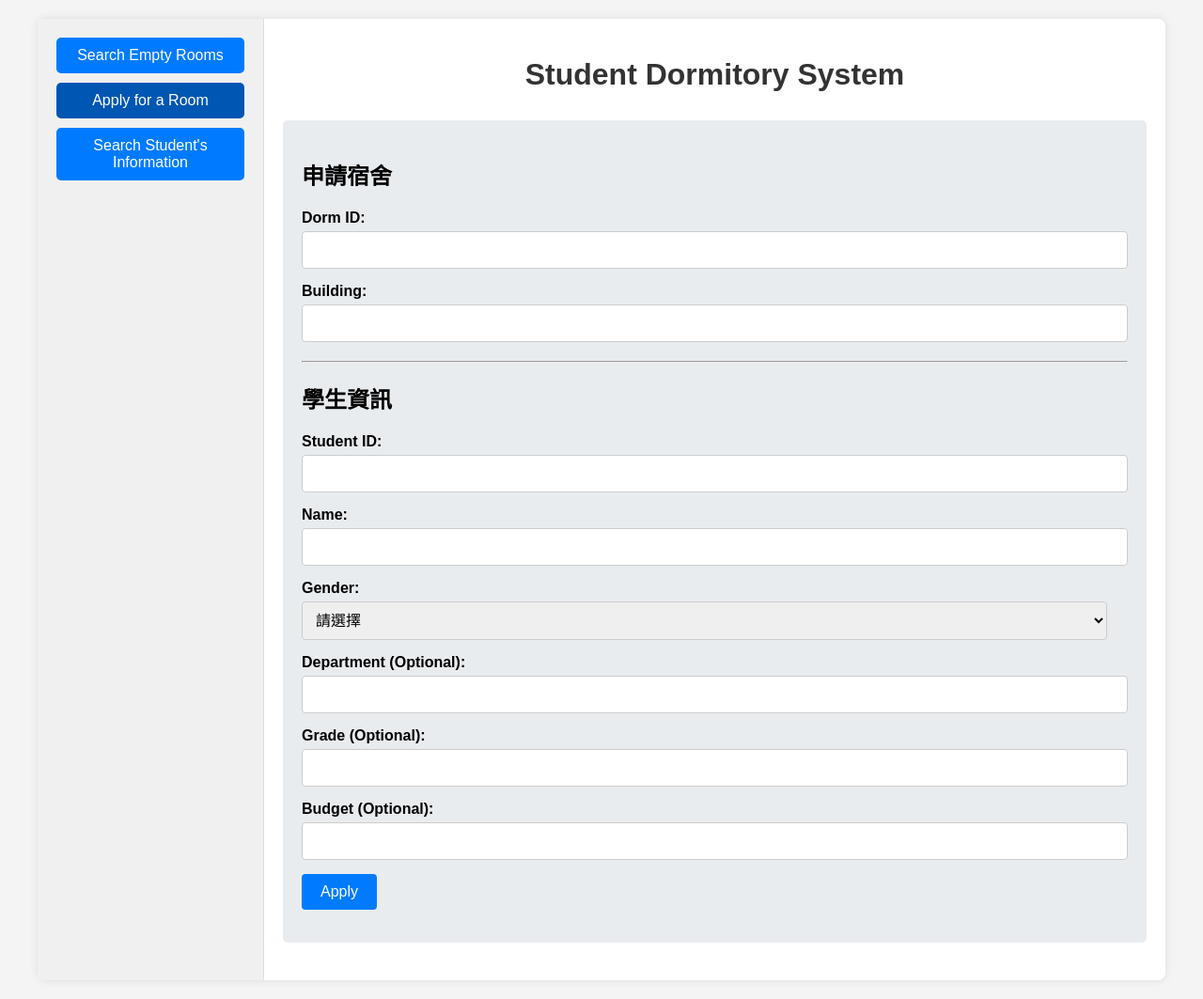
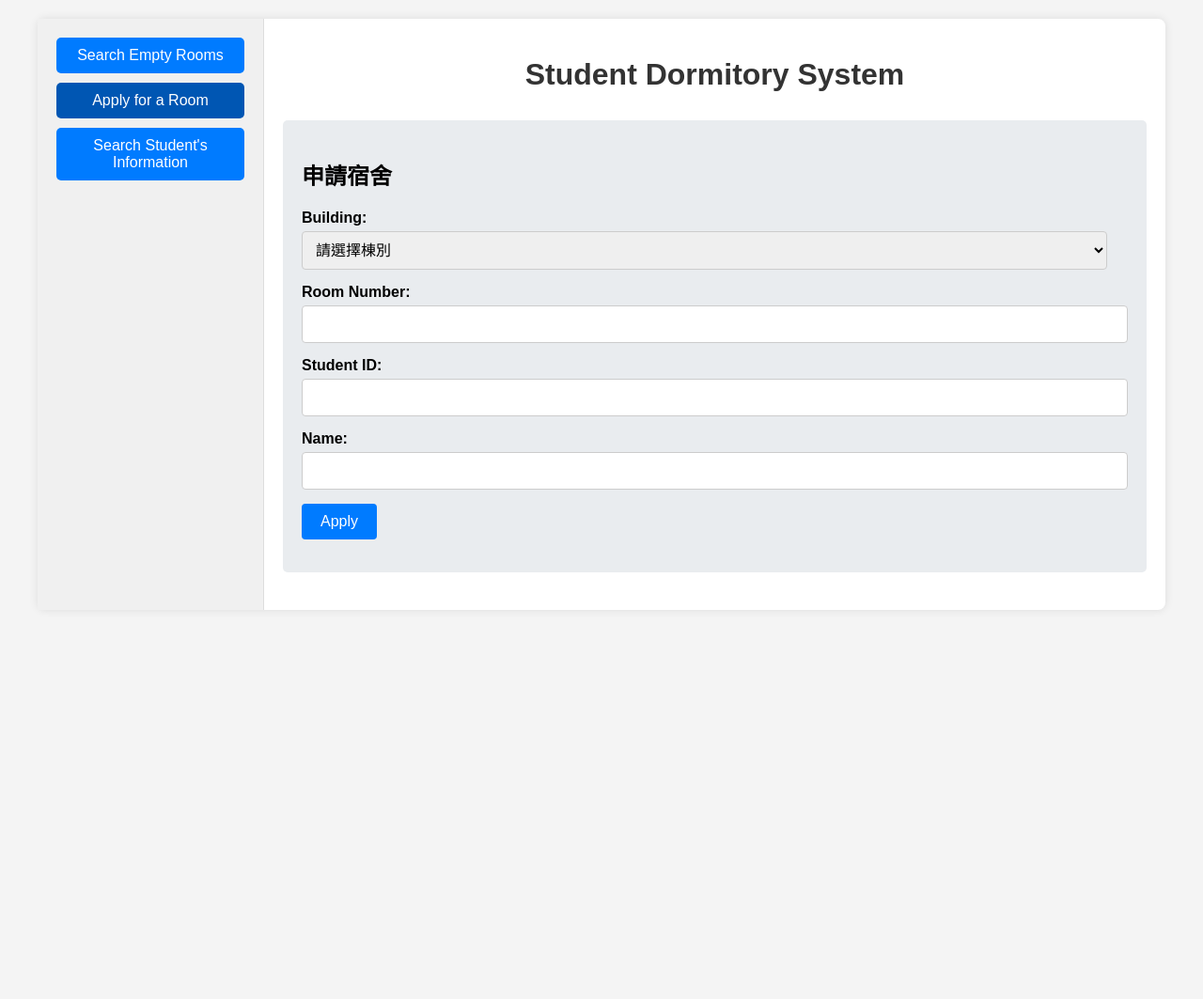
Before and after one commit to hsu24/db_final_program, a PHP site: page /apply_room.php in a window 1280 px wide. Shown: the whole page at 94% size. After the commit the page ends 649 px from the top, so only its background shows below. Run offline with PHP 8.4, Linux system fonts and the light colour scheme; tables that the repository leaves empty or names only in its code hold one stand-in row (values such as "Sample post").

Commit message:
Interface B: Apply for a room is finished by Anna

```diff
--- a/apply_room.php
+++ b/apply_room.php
@@ -2,68 +2,178 @@
 // apply_room.php
 require_once 'config.php'; // 引入資料庫連接設定
 
+// 從資料庫抓出所有不同的 building（棟別）
+$buildingStmt = $pdo->query("SELECT DISTINCT building
+                             FROM dormitory
+                             ORDER BY building");
+$buildings = $buildingStmt->fetchAll(PDO::FETCH_COLUMN);
+
 $message = '';
 
-if ($_SERVER['REQUEST_METHOD'] == 'POST' && isset($_POST['apply_room'])) {
-    $dorm_id_input = $_POST['dorm_id'] ?? '';
+if ($_SERVER['REQUEST_METHOD'] == 'POST') {
+
+    //讀取學生輸入資訊
+    $dorm_id_input = $_POST['dorm_ID'] ?? '';
     $building_input = $_POST['building'] ?? '';
-    $student_id_input = $_POST['stu_id'] ?? '';
+    $student_id_input = $_POST['stu_ID'] ?? '';
     $student_name_input = $_POST['name'] ?? '';
-    $student_gender_input = $_POST['gender'] ?? ''; // 新增性別
-    $student_department_input = $_POST['department'] ?? ''; // 新增系所
-    $student_grade_input = $_POST['grade'] ?? ''; // 新增年級
-    $student_budget_input = $_POST['budget'] ?? ''; // 新增預算
 
 
     // 簡單的輸入驗證
-    if (empty($dorm_id_input) || empty($building_input) || empty($student_id_input) || empty($student_name_input) || empty($student_gender_input)) {
-        $message = "請填寫所有必填欄位 (宿舍ID, 樓棟, 學號, 姓名, 性別)。";
+    if (empty($dorm_id_input) || empty($building_input) || empty($student_id_input) || empty($student_name_input)) {
+        $message = "請填寫所有必填欄位 (宿舍ID, 樓棟, 學號, 姓名)。";
     } else {
         try {
-            $pdo->beginTransaction(); // 開始事務
+            // 先檢查 dormitory 是否存在
+            $sql = "SELECT *
+                    FROM dormitory
+                    WHERE dorm_ID = :dorm_ID AND building = :building";
+            $stmt = $pdo->prepare($sql);
+            $stmt->execute([
+                ':dorm_ID' => $dorm_id_input,
+                ':building' => $building_input
+            ]);
 
-            // 1. 檢查學生是否已經存在
-            $stmt = $pdo->prepare("SELECT stu_ID FROM student WHERE stu_ID = :stu_id");
-            $stmt->execute([':stu_id' => $student_id_input]);
+            $stmt->execute();
+            $dormitory = $stmt->fetch();
+
+            if (!$dormitory) {
+                $message = "找不到指定的宿舍，請確認 Dorm ID 與 Building 是否正確。";
+                echo "<script>
+                            alert('找不到指定的宿舍，請確認 Dorm ID 與 Building 是否正確。');
+                            window.location.href = 'apply_room.php';
+                    </script>";
+            } else {
+                //檢查學生是否存在
+                $stmt = $pdo->prepare("SELECT *
+                                       FROM student
+                                       WHERE stu_ID = :stu_ID AND name = :name");
+                $stmt->execute([
+                    ':stu_ID' => $student_id_input,
+                    ':name' => $student_name_input
+                ]);
                 $existing_student = $stmt->fetch();
 
                 if (!$existing_student) {
-                // 如果學生不存在，則插入新學生記錄
-                $stmt = $pdo->prepare("INSERT INTO student (stu_ID, name, gender, department, grade, budget) VALUES (:stu_id, :name, :gender, :department, :grade, :budget)");
-                $stmt->execute([
-                    ':stu_id' => $student_id_input,
-                    ':name' => $student_name_input,
-                    ':gender' => $student_gender_input,
-                    ':department' => $student_department_input,
-                    ':grade' => $student_grade_input,
-                    ':budget' => $student_budget_input
-                ]);
+                    $message = "找不到學生資料，請確認 Student ID 與 Name 是否正確。";
+                    echo "<script>
+                                alert('找不到學生資料，請確認 Student ID 與 Name 是否正確。');
+                                window.location.href = 'apply_room.php';
+                        </script>";
+                }
+                // 從資料表中取出 budget 值
+                $student_budget_input = $existing_student['budget'];
+                // 預算檢查
+                if ($dormitory['price'] > $student_budget_input && !isset($_POST['confirm_overbudget'])) {
+                    echo "<form id='overBudgetForm' method='POST' action='apply_room.php'>";
+                    echo "<input type='hidden' name='stu_ID' value='" . htmlspecialchars($student_id_input) . "'>";
+                    echo "<input type='hidden' name='name' value='" . htmlspecialchars($student_name_input) . "'>";
+                    echo "<input type='hidden' name='budget' value='" . htmlspecialchars($student_budget_input) . "'>";
+                    echo "<input type='hidden' name='building' value='" . htmlspecialchars($building_input) . "'>";
+                    echo "<input type='hidden' name='dorm_ID' value='" . htmlspecialchars($dorm_id_input) . "'>";
+                    echo "<input type='hidden' name='confirm_overbudget' value='1'>";
+                    echo "</form>";
+
+                    echo "<script>
+                        if (confirm('此房間價格 ({$dormitory['price']} 元) 超出學生預算（{$student_budget_input} 元），是否仍要申請？')) {
+                            document.getElementById('overBudgetForm').submit();
                         } else {
-                // 如果學生存在，檢查是否已分配宿舍
-                $stmt = $pdo->prepare("SELECT COUNT(*) FROM assignment WHERE stu_ID = :stu_id");
-                $stmt->execute([':stu_id' => $student_id_input]);
-                if ($stmt->fetchColumn() > 0) {
-                    $message = "此學生已分配宿舍。";
-                    $pdo->rollBack();
-                    return;
+                            alert('已取消申請，返回申請頁面');
+                            window.location.href = 'apply_room.php';
                         }
-                // 學生存在但未分配宿舍，可以繼續分配
+                    </script>";
+                    exit;
                 }
 
-            // 2. 查找宿舍資訊並檢查是否有空床位
-            $stmt = $pdo->prepare("SELECT dorm_ID, building, capacity, price FROM dormitory WHERE dorm_ID = :dorm_id AND building = :building_name");
-            $stmt->execute([':dorm_id' => $dorm_id_input, ':building_name' => $building_input]);
+                $pdo->beginTransaction(); // 開始事務
+
+                if (!$existing_student) {
+                    $message = "找不到學生資料，請確認 Student ID 與 Name 是否正確。";
+                    echo "<script>
+                                alert('找不到學生資料，請確認 Student ID 與 Name 是否正確。');
+                                window.location.href = 'apply_room.php';
+                        </script>";
+                } else {
+                    if (isset($_POST['confirm_reassign'])) {
+                        // 若為重新分配，先刪除原有assignment
+                        $stmt = $pdo->prepare("DELETE FROM assignment WHERE stu_ID = :stu_ID");
+                        $stmt->execute([':stu_ID' => $student_id_input]);
+                    }
+
+                    //檢查是否已分配宿舍
+                    $stmt = $pdo->prepare("SELECT COUNT(*)
+                                           FROM assignment
+                                           WHERE stu_ID = :stu_ID");
+                    $stmt->execute([':stu_ID' => $student_id_input]);
+                    if ($stmt->fetchColumn() > 0 && !isset($_POST['confirm_reassign'])) {
+                        if ($pdo->inTransaction()) {
+                            $pdo->rollBack();
+                        }
+                        echo "<form id='confirmReassignForm' method='POST' action='apply_room.php'>";
+                        echo "<input type='hidden' name='stu_ID' value='" . htmlspecialchars($student_id_input) . "'>";
+                        echo "<input type='hidden' name='name' value='" . htmlspecialchars($student_name_input) . "'>";
+                        echo "<input type='hidden' name='budget' value='" . htmlspecialchars($student_budget_input) . "'>";
+                        echo "<input type='hidden' name='building' value='" . htmlspecialchars($building_input) . "'>";
+                        echo "<input type='hidden' name='dorm_ID' value='" . htmlspecialchars($dorm_id_input) . "'>";
+                        echo "<input type='hidden' name='confirm_reassign' value='1'>";
+                        echo "<input type='hidden' name='confirm_overbudget' value='1'>";
+                        echo "</form>";
+
+                        echo "<script>
+                            if (confirm('此學生已經分配過房間，是否要重新分配？')) {
+                                document.getElementById('confirmReassignForm').submit();
+                            } else {
+                                alert('已取消申請，返回宿舍申請頁面');
+                                window.location.href = 'apply_room.php';
+                            }
+                        </script>";
+                        exit;
+                    }
+                }
+
+                //查找宿舍資訊並檢查是否有空床位
+                $stmt = $pdo->prepare("SELECT dorm_ID, building, capacity, price
+                                       FROM dormitory
+                                       WHERE dorm_ID = :dorm_ID AND building = :building_name");
+                $stmt->execute([':dorm_ID' => $dorm_id_input, ':building_name' => $building_input]);
                 $dormitory = $stmt->fetch();
 
                 if (!$dormitory) {
                     $message = "找不到指定的宿舍。";
                     $pdo->rollBack();
-                return;
+                }
+                //判斷學生性別
+                $stmt = $pdo->prepare("SELECT gender
+                                       FROM student
+                                       WHERE stu_ID = :stu_ID AND name = :name");
+                $stmt->execute([
+                    ':stu_ID' => $_POST['stu_ID'],
+                    ':name' => $_POST['name']
+                ]);
+                $studentGender = $stmt->fetchColumn();
+                // 判斷宿舍性別限制
+                $stmt = $pdo->prepare("SELECT gender
+                                       FROM dormitory
+                                       WHERE building = :building LIMIT 1");
+                $stmt->execute([
+                    ':building' => $_POST['building']
+                ]);
+                $buildingGender = $stmt->fetchColumn();
+                //判斷性別是否符合
+                if ($studentGender !== $buildingGender) {
+                    echo "<script>
+                        alert('所選棟別的性別與學生性別不符，請重新選擇。');
+                        window.location.href = 'apply_room.php';
+                    </script>";
+                    exit;
                 }
 
                 // 獲取該宿舍已分配的床位號
-            $stmt = $pdo->prepare("SELECT bed_number FROM assignment WHERE dorm_ID = :dorm_id AND building = :building_name ORDER BY bed_number ASC");
-            $stmt->execute([':dorm_id' => $dorm_id_input, ':building_name' => $building_input]);
+                $stmt = $pdo->prepare("SELECT bed_number
+                                       FROM assignment
+                                       WHERE dorm_ID = :dorm_ID AND building = :building_name
+                                       ORDER BY bed_number ASC");
+                $stmt->execute([':dorm_ID' => $dorm_id_input, ':building_name' => $building_input]);
                 $assigned_beds = $stmt->fetchAll(PDO::FETCH_COLUMN);
 
                 $next_bed_number = 1;
@@ -76,37 +186,40 @@ if ($_SERVER['REQUEST_METHOD'] == 'POST' && isset($_POST['apply_room'])) {
                 }
 
                 if ($next_bed_number > $dormitory['capacity']) {
-                $message = "此宿舍已滿，沒有空床位。";
+                    if ($pdo->inTransaction()) {
                         $pdo->rollBack();
-                return;
+                    }
+                    echo "<script>
+                        alert('此房間已滿，請選擇其他房號。');
+                        window.location.href = 'apply_room.php';
+                    </script>";
+                    exit;
+
                 }
 
-            // 3. 插入新的分配記錄
-            $stmt = $pdo->prepare("INSERT INTO assignment (stu_ID, dorm_ID, building, bed_number) VALUES (:stu_id, :dorm_id, :building_name, :bed_number)");
+                //插入新的分配記錄
+                $stmt = $pdo->prepare("INSERT INTO assignment (stu_ID, dorm_ID, building, bed_number)
+                                       VALUES (:stu_ID, :dorm_ID, :building, :bed_number)");
                 $stmt->execute([
-                ':stu_id' => $student_id_input,
-                ':dorm_id' => $dormitory['dorm_ID'],
-                ':building_name' => $dormitory['building'],
+                    ':stu_ID' => $student_id_input,
+                    ':dorm_ID' => $dormitory['dorm_ID'],
+                    ':building' => $dormitory['building'],
                     ':bed_number' => $next_bed_number
-            ]);
-
-            // 4. 可選：插入或更新 lifestyle 資訊 (根據您的需求)
-            // 這裡假設學生申請房間時不會輸入 lifestyle 資訊，如果需要，請在此處添加表單欄位和插入/更新邏輯
-            // 例如：
-            // $bedtime_input = $_POST['bedtime'] ?? NULL;
-            // $ac_temp_input = $_POST['ac_temperature'] ?? NULL;
-            // ...
-            // $stmt = $pdo->prepare("INSERT INTO lifestyle (stu_ID, bedtime, AC_temperature, hygieneLevel, noiseSensitivity) VALUES (:stu_id, :bedtime, :ac_temp, :hygiene, :noise) ON DUPLICATE KEY UPDATE bedtime = VALUES(bedtime), AC_temperature = VALUES(AC_temperature), hygieneLevel = VALUES(hygieneLevel), noiseSensitivity = VALUES(noiseSensitivity)");
-            // $stmt->execute([...]);
+                ]);;
 
                 $pdo->commit(); // 提交事務
+
                 $message = "房間申請成功！您的床位號是: " . $next_bed_number;
+            }
 
         } catch (\PDOException $e) {
-            $pdo->rollBack(); // 如果發生錯誤，回滾事務
+            if ($pdo->inTransaction()) {
+                $pdo->rollBack();
+            }// 如果發生錯誤，回滾事務
             $message = "申請失敗：" . $e->getMessage();
             error_log("Apply Room Error: " . $e->getMessage()); // 記錄錯誤到伺服器日誌
         }
+
     }
 }
 ?>
@@ -179,48 +292,40 @@ if ($_SERVER['REQUEST_METHOD'] == 'POST' && isset($_POST['apply_room'])) {
             <div class="form-section">
                 <form action="apply_room.php" method="POST">
                     <h2>申請宿舍</h2>
-                    <div class="form-group">
-                        <label for="dorm_id">Dorm ID:</label>
-                        <input type="number" name="dorm_id" id="dorm_id" required>
-                    </div>
+                    <!-- 棟別 -->
                     <div class="form-group">
                         <label for="building">Building:</label>
-                        <input type="text" name="building" id="building" required>
+                        <select name="building" id="building" required>
+                            <option value="">請選擇棟別</option>
+                            <?php foreach ($buildings as $building): ?>
+                                <option value="<?= htmlspecialchars($building) ?>"><?= htmlspecialchars($building) ?></option>
+                            <?php endforeach; ?>
+                        </select>
                     </div>
-                    <hr style="margin: 20px 0;">
-                    <h2>學生資訊</h2>
+
+                    <!-- 房號 -->
                     <div class="form-group">
-                        <label for="stu_id">Student ID:</label>
-                        <input type="number" name="stu_id" id="stu_id" required>
+                        <label for="dorm_ID">Room Number:</label>
+                        <input type="number" name="dorm_ID" id="dorm_ID" required>
                     </div>
+
+
+                    <!-- 學號 -->
+                    <div class="form-group">
+                        <label for="stu_ID">Student ID:</label>
+                        <input type="number" name="stu_ID" id="stu_ID" required>
+                    </div>
+
+                    <!-- 姓名 -->
                     <div class="form-group">
                         <label for="name">Name:</label>
                         <input type="text" name="name" id="name" required>
                     </div>
-                    <div class="form-group">
-                        <label for="gender">Gender:</label>
-                        <select name="gender" id="gender" required>
-                            <option value="">請選擇</option>
-                            <option value="M">男</option>
-                            <option value="F">女</option>
-                        </select>
-                    </div>
-                    <div class="form-group">
-                        <label for="department">Department (Optional):</label>
-                        <input type="text" name="department" id="department">
-                    </div>
-                    <div class="form-group">
-                        <label for="grade">Grade (Optional):</label>
-                        <input type="number" name="grade" id="grade">
-                    </div>
-                    <div class="form-group">
-                        <label for="budget">Budget (Optional):</label>
-                        <input type="number" name="budget" id="budget">
-                    </div>
-                    <!-- 生活習慣資訊 (Lifestyle) 暫不在此處收集，若有需要請自行添加 -->
+
                     <div class="form-group">
                         <button type="submit" name="apply_room">Apply</button>
                     </div>
+
                 </form>
             </div>
 
@@ -232,5 +337,20 @@ if ($_SERVER['REQUEST_METHOD'] == 'POST' && isset($_POST['apply_room'])) {
 
         </div>
     </div>
+    <?php if (!empty($should_reset) && $should_reset): ?>
+<script>
+// 顯示 alert 訊息
+alert("此學生已經被分配宿舍，請勿重複申請。");
+
+// 清空所有 input 和 select 欄位
+document.addEventListener("DOMContentLoaded", function () {
+    const form = document.querySelector("form");
+    if (form) {
+        form.reset();
+    }
+});
+</script>
+<?php endif; ?>
+
 </body>
 </html>
```
Lines whose indentation alone changed are shown as unchanged.
